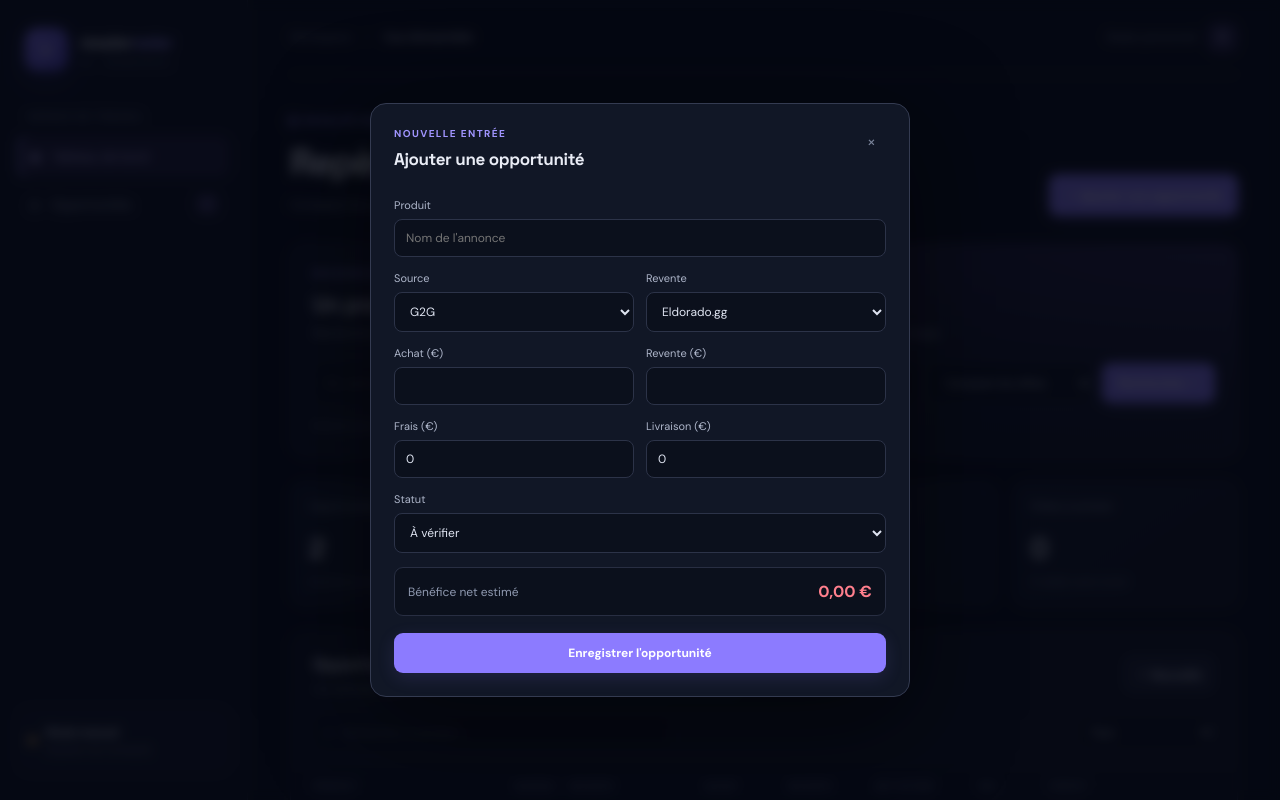
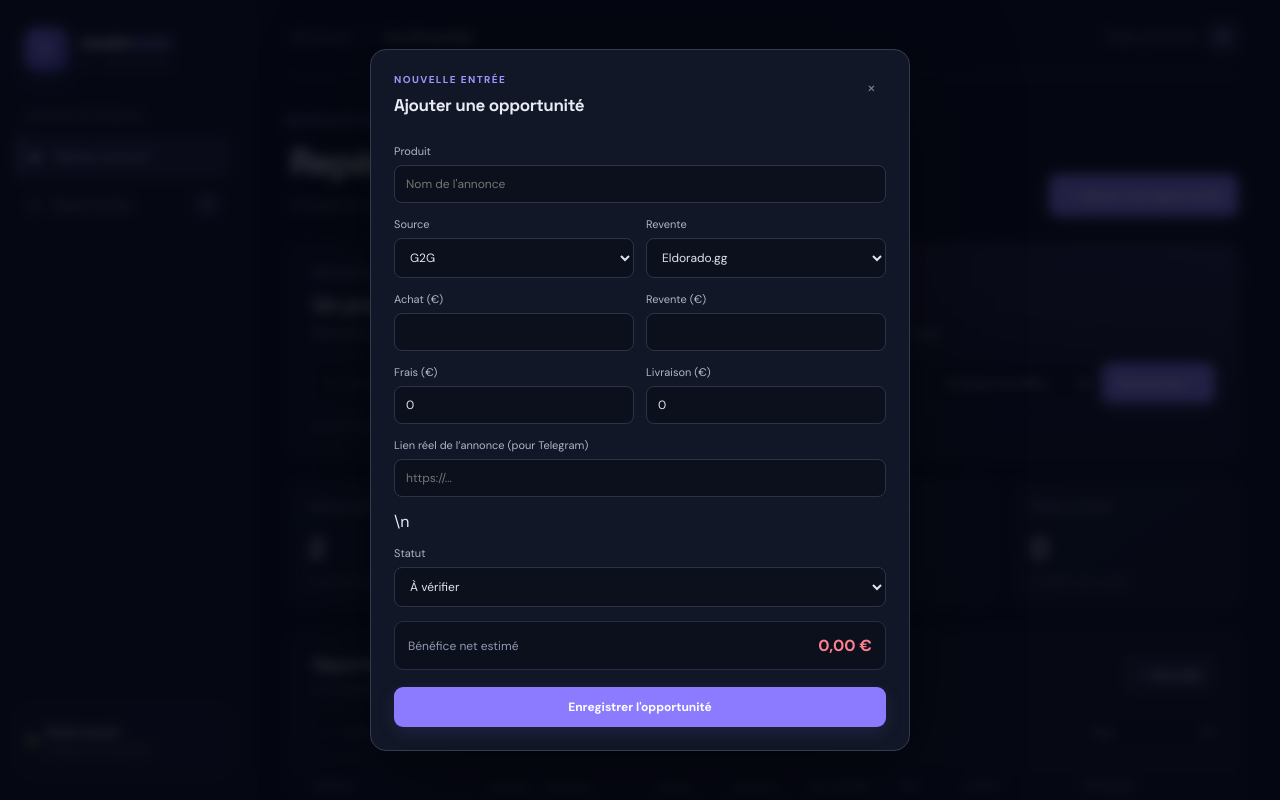
Before and after one commit to Hban0/resaler-radar-v3, a React (Vite) app: page / in a window 1280 px wide. Both pictures are taken after a click on the button "＋ Ajouter une opportunité". Shown: the top 800 px of the page. Built offline with nearby package versions, Linux system fonts and the light colour scheme; no server answers.

Commit message:
feat: send verified opportunity alerts to Telegram

```diff
--- a/src/App.jsx
+++ b/src/App.jsx
@@ -29,7 +29,7 @@ export default function App() {
   const searchUrl = site => 'https://www.google.com/search?q=' + encodeURIComponent((searchMode === 'buy' ? 'acheter ' : '') + 'site:' + site + ' ' + productSearch.trim());
   const [filter, setFilter] = useState('Tous');
   const [open, setOpen] = useState(false);
-  const [form, setForm] = useState({ name: '', source: 'G2G', target: 'Eldorado.gg', buy: '', sell: '', fees: '0', shipping: '0', status: 'À vérifier' });
+  const [form, setForm] = useState({ name: '', source: 'G2G', target: 'Eldorado.gg', buy: '', sell: '', fees: '0', shipping: '0', sourceUrl: '', status: 'À vérifier' });
   const save = next => { setItems(next); try { localStorage.setItem('rr-v3', JSON.stringify(next)); } catch {} };
   const refreshTelegramStatus = async () => {
     try {
@@ -52,13 +52,23 @@ export default function App() {
       setTelegram(prev => ({ ...prev, message: error.message || 'Impossible de joindre Telegram.' }));
     } finally { setTelegramSending(false); }
   };
+  const notifyOpportunity = async item => {
+    try {
+      const response = await fetch('/api/telegram/notify', { method: 'POST', headers: { 'Content-Type': 'application/json' }, body: JSON.stringify({ name: item.name, buyPrice: Number(item.buy), sellPrice: Number(item.sell), netProfit: net(item), source: item.source, sourceUrl: item.sourceUrl }) });
+      const data = await response.json();
+      if (!response.ok) throw new Error(data.message || 'Échec de l’envoi Telegram.');
+      setTelegram(prev => ({ ...prev, message: 'Alerte envoyée pour « ' + item.name + ' ».' }));
+    } catch (error) {
+      setTelegram(prev => ({ ...prev, message: error.message || 'Impossible d’envoyer cette alerte.' }));
+    }
+  };
   const shown = useMemo(() => items.filter(x => x.name.toLowerCase().includes(query.toLowerCase()) && (filter === 'Tous' || x.status === filter)), [items, query, filter]);
   const potential = items.filter(x => !['Vendu', 'Ignoré'].includes(x.status)).reduce((s, x) => s + Math.max(0, net(x)), 0);
   const add = e => {
     e.preventDefault();
     if (!form.name.trim() || form.buy === '' || form.sell === '') return;
     save([{ ...form, id: Date.now(), buy: +form.buy, sell: +form.sell, fees: +form.fees || 0, shipping: +form.shipping || 0 }, ...items]);
-    setOpen(false); setForm({ name: '', source: 'G2G', target: 'Eldorado.gg', buy: '', sell: '', fees: '0', shipping: '0', status: 'À vérifier' });
+    setOpen(false); setForm({ name: '', source: 'G2G', target: 'Eldorado.gg', buy: '', sell: '', fees: '0', shipping: '0', sourceUrl: '', status: 'À vérifier' });
   };
   return <div className="app-shell">
     <aside className="sidebar">
@@ -81,8 +91,8 @@ export default function App() {
       <section className="panel" id="opportunities">
         <div className="panel-heading"><div><h2>Opportunités</h2><p>Les exemples sont fictifs. Les données réelles doivent être ajoutées ou connectées.</p></div><button className="secondary-btn" onClick={() => setOpen(true)}>＋ Nouvelle</button></div>
         <div className="filters"><label className="search-box">⌕ <input value={query} onChange={e => setQuery(e.target.value)} placeholder="Rechercher un produit..." /></label><select value={filter} onChange={e => setFilter(e.target.value)}><option>Tous</option>{statuses.map(s => <option key={s}>{s}</option>)}</select></div>
-        <div className="table-wrap"><table><thead><tr><th>PRODUIT</th><th>SOURCE → REVENTE</th><th>ACHAT</th><th>REVENTE</th><th>NET ESTIMÉ</th><th>ROI</th><th>STATUT</th><th></th></tr></thead><tbody>
-        {shown.map(x => <tr key={x.id}><td><div className="product-name">{x.name}</div><div className="product-note">{net(x) >= 3 ? 'Au-dessus du seuil cible' : 'Sous le seuil de 3 € net'}</div></td><td><span className="platform">{x.source}</span><span className="route-arrow"> → </span><span className="platform">{x.target}</span></td><td className="number">{euro(x.buy)}</td><td className="number">{euro(x.sell)}</td><td className={'number profit ' + (net(x) >= 3 ? 'positive' : 'negative')}>{euro(net(x))}</td><td>{roi(x).toFixed(1)}%</td><td><select className="status-select" value={x.status} onChange={e => save(items.map(y => y.id === x.id ? { ...y, status: e.target.value } : y))}>{statuses.map(s => <option key={s}>{s}</option>)}</select></td><td><button className="icon-btn" onClick={() => save(items.filter(y => y.id !== x.id))} aria-label="Supprimer">×</button></td></tr>)}
+        <div className="table-wrap"><table><thead><tr><th>PRODUIT</th><th>SOURCE → REVENTE</th><th>ACHAT</th><th>REVENTE</th><th>NET ESTIMÉ</th><th>ROI</th><th>STATUT</th><th>TELEGRAM</th><th></th></tr></thead><tbody>
+        {shown.map(x => <tr key={x.id}><td><div className="product-name">{x.name}</div><div className="product-note">{net(x) >= 3 ? 'Au-dessus du seuil cible' : 'Sous le seuil de 3 € net'}</div></td><td><span className="platform">{x.source}</span><span className="route-arrow"> → </span><span className="platform">{x.target}</span></td><td className="number">{euro(x.buy)}</td><td className="number">{euro(x.sell)}</td><td className={'number profit ' + (net(x) >= 3 ? 'positive' : 'negative')}>{euro(net(x))}</td><td>{roi(x).toFixed(1)}%</td><td><select className="status-select" value={x.status} onChange={e => save(items.map(y => y.id === x.id ? { ...y, status: e.target.value } : y))}>{statuses.map(s => <option key={s}>{s}</option>)}</select></td><td><button className="secondary-btn notify-btn" disabled={!x.sourceUrl || net(x) < 3} title={!x.sourceUrl ? 'Ajoute le lien réel de l’annonce pour envoyer une alerte' : net(x) < 3 ? 'Le bénéfice net doit atteindre 3 €' : 'Envoyer cette opportunité sur Telegram'} onClick={() => notifyOpportunity(x)}>Envoyer</button></td><td><button className="icon-btn" onClick={() => save(items.filter(y => y.id !== x.id))} aria-label="Supprimer">×</button></td></tr>)}
         </tbody></table>{shown.length === 0 && <div className="empty">Aucune opportunité trouvée.</div>}</div>
         <div className="panel-footer"><span>{shown.length} opportunité(s) affichée(s)</span><span className="local-note">Sauvegardé sur cet appareil</span></div>
       </section>
@@ -94,7 +104,7 @@ export default function App() {
       <div className="field-row"><label className="field">Source<select value={form.source} onChange={e => setForm({ ...form, source: e.target.value })}>{['G2G','Eldorado.gg','Z2U','Vinted','2ememain','eBay','Autre'].map(s => <option key={s}>{s}</option>)}</select></label><label className="field">Revente<select value={form.target} onChange={e => setForm({ ...form, target: e.target.value })}>{['G2G','Eldorado.gg','Z2U','Vinted','2ememain','eBay','Autre'].map(s => <option key={s}>{s}</option>)}</select></label></div>
       <div className="field-row"><label className="field">Achat (€)<input type="number" min="0" step="0.01" required value={form.buy} onChange={e => setForm({ ...form, buy: e.target.value })} /></label><label className="field">Revente (€)<input type="number" min="0" step="0.01" required value={form.sell} onChange={e => setForm({ ...form, sell: e.target.value })} /></label></div>
       <div className="field-row"><label className="field">Frais (€)<input type="number" min="0" step="0.01" value={form.fees} onChange={e => setForm({ ...form, fees: e.target.value })} /></label><label className="field">Livraison (€)<input type="number" min="0" step="0.01" value={form.shipping} onChange={e => setForm({ ...form, shipping: e.target.value })} /></label></div>
-      <label className="field full">Statut<select value={form.status} onChange={e => setForm({ ...form, status: e.target.value })}>{statuses.map(s => <option key={s}>{s}</option>)}</select></label>
+      <label className="field full">Lien réel de l’annonce (pour Telegram)<input type="url" value={form.sourceUrl} onChange={e => setForm({ ...form, sourceUrl: e.target.value })} placeholder="https://..." /></label>\n      <label className="field full">Statut<select value={form.status} onChange={e => setForm({ ...form, status: e.target.value })}>{statuses.map(s => <option key={s}>{s}</option>)}</select></label>
       <div className="form-preview"><span>Bénéfice net estimé</span><strong className={(Number(form.sell || 0)-Number(form.buy || 0)-Number(form.fees || 0)-Number(form.shipping || 0)) >= 3 ? 'positive' : 'negative'}>{euro(Number(form.sell || 0)-Number(form.buy || 0)-Number(form.fees || 0)-Number(form.shipping || 0))}</strong></div>
       <button className="primary-btn submit-btn" type="submit">Enregistrer l'opportunité</button></form></section></div>}
   </div>;
```
